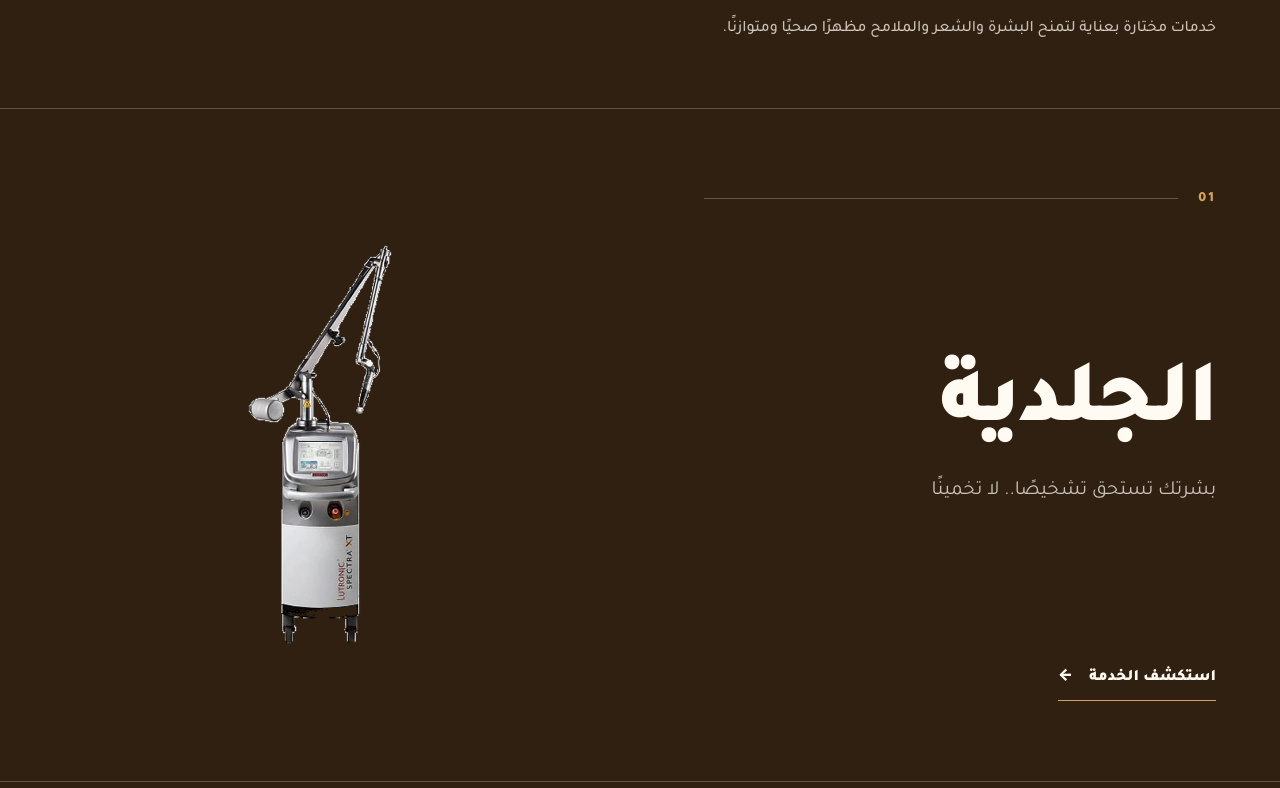
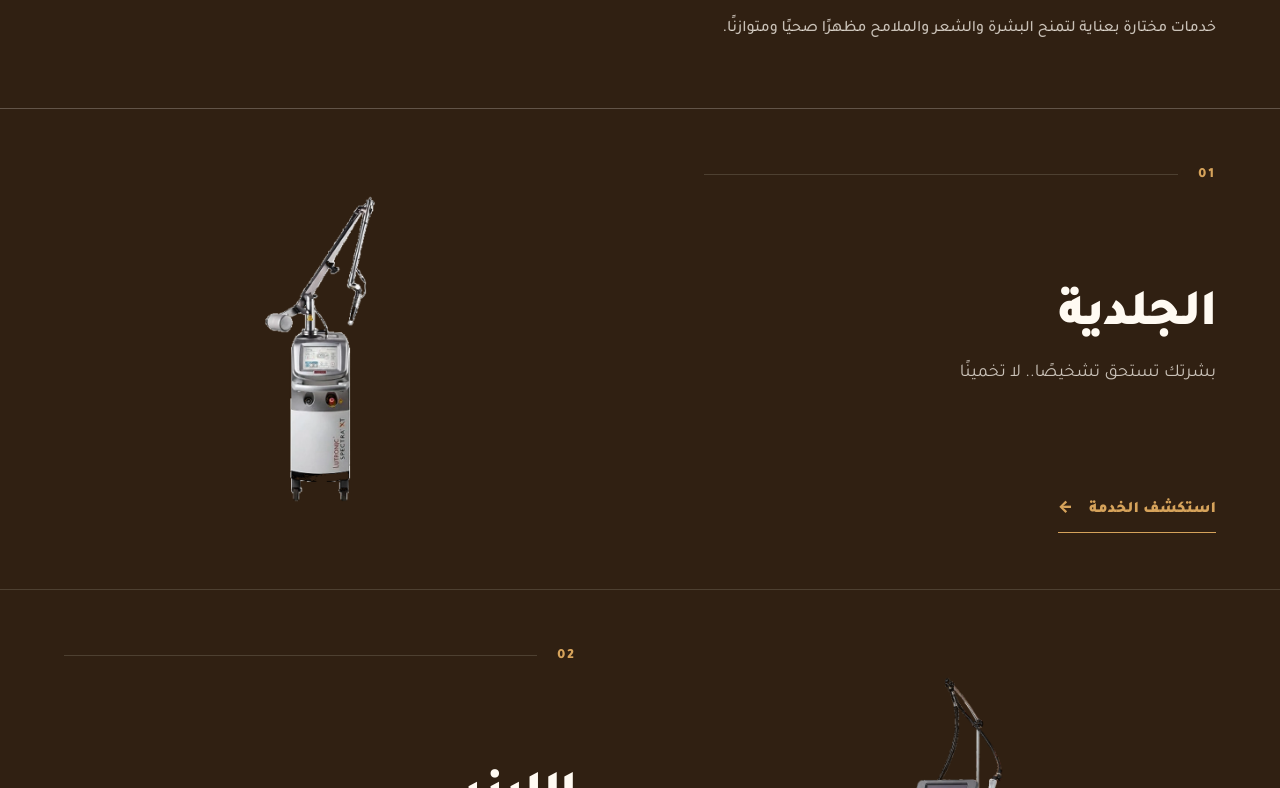
Before and after one commit to mohmmed5205/kadina1, a React (Vite) app in the folder kadina/: page /ar/ in a window 1280 px wide. Shown: the part 2812-3600 px from the top of the page. Built offline with nearby package versions, Linux system fonts and the light colour scheme.

Commit message:
Refine home service panels to Symphony proportions

```diff
--- a/kadina/src/components/home/HomeServicesSection.jsx
+++ b/kadina/src/components/home/HomeServicesSection.jsx
@@ -32,7 +32,7 @@ export default function HomeServicesSection() {
       >
         {services.map((service, index) => {
           const visual = service.relatedDevices?.[0]?.image;
-          const dark = index === 1 || index === 4;
+          const dark = true;
 
           return (
             <MotionLink
@@ -41,19 +41,19 @@ export default function HomeServicesSection() {
               to={`/services/${service.slug}`}
               variants={cardItem}
             >
-              <div className={`grid min-h-[34rem] lg:min-h-[42rem] lg:grid-cols-2 ${index % 2 ? "service-panel-reverse" : ""}`}>
-                <div className={`service-panel-content relative z-10 flex flex-col justify-between px-[var(--page-gutter)] py-10 sm:py-14 lg:px-[max(var(--page-gutter),calc((100vw-var(--container-max))/2+var(--page-gutter)))] lg:py-20 ${index % 2 ? "lg:order-2" : ""}`}>
+              <div className={`grid min-h-[26rem] lg:min-h-[30rem] lg:grid-cols-2 ${index % 2 ? "service-panel-reverse" : ""}`}>
+                <div className={`service-panel-content relative z-10 flex flex-col justify-between px-[var(--page-gutter)] py-9 sm:py-12 lg:px-[max(var(--page-gutter),calc((100vw-var(--container-max))/2+var(--page-gutter)))] lg:py-14 ${index % 2 ? "lg:order-2" : ""}`}>
                   <div className="flex items-center justify-between gap-5">
                     <span className={`text-sm font-black tracking-[.14em] ${dark ? "text-[var(--color-accent)]" : "text-[var(--color-accent-strong)]"}`}>
                       {String(index + 1).padStart(2, "0")}
                     </span>
                     <span className={`h-px flex-1 ${dark ? "bg-[var(--color-border-on-dark)]" : "bg-[var(--color-border-strong)]"}`} aria-hidden="true" />
                   </div>
-                  <div className="my-12 lg:my-16">
-                    <h3 className={`max-w-3xl text-[clamp(3rem,7vw,7rem)] font-black leading-[.94] tracking-[-.06em] ${dark ? "text-[var(--color-text-on-dark)]" : "text-[var(--color-heading)]"}`}>
+                  <div className="my-9 lg:my-10">
+                    <h3 className={`max-w-3xl text-[clamp(2rem,4vw,3.75rem)] font-black leading-[.94] tracking-[-.06em] ${dark ? "text-[var(--color-text-on-dark)]" : "text-[var(--color-heading)]"}`}>
                       {service.title}
                     </h3>
-                    <p className={`mt-6 max-w-xl text-lg leading-9 lg:text-xl ${dark ? "text-[var(--color-text-on-dark-muted)]" : "text-[var(--color-text-muted)]"}`}>
+                    <p className={`mt-4 max-w-xl text-base leading-8 lg:text-lg ${dark ? "text-[var(--color-text-on-dark-muted)]" : "text-[var(--color-text-muted)]"}`}>
                       {service.subtitle}
                     </p>
                   </div>
@@ -65,11 +65,11 @@ export default function HomeServicesSection() {
                   </span>
                 </div>
 
-                <div className={`service-panel-visual relative min-h-[22rem] overflow-hidden ${dark ? "bg-[var(--color-surface-raised)]" : "bg-[var(--color-surface)]"} ${index % 2 ? "lg:order-1" : ""}`}>
+                <div className={`service-panel-visual relative min-h-[18rem] overflow-hidden ${dark ? "bg-[var(--color-surface-raised)]" : "bg-[var(--color-surface)]"} ${index % 2 ? "lg:order-1" : ""}`}>
                   {visual ? (
                   <img
                     alt={service.title}
-                    className="h-full min-h-[22rem] w-full object-contain p-10 transition-transform duration-700 group-hover:scale-[1.025] sm:p-16 lg:absolute lg:inset-0 lg:min-h-0 lg:p-[clamp(3rem,7vw,7rem)]"
+                    className="h-full min-h-[22rem] w-full object-contain p-10 transition-transform duration-700 group-hover:scale-[1.025] sm:p-16 lg:absolute lg:inset-0 lg:min-h-0 lg:p-[clamp(2rem,5vw,5rem)]"
                     decoding="async"
                     loading="lazy"
                     src={visual}
```
